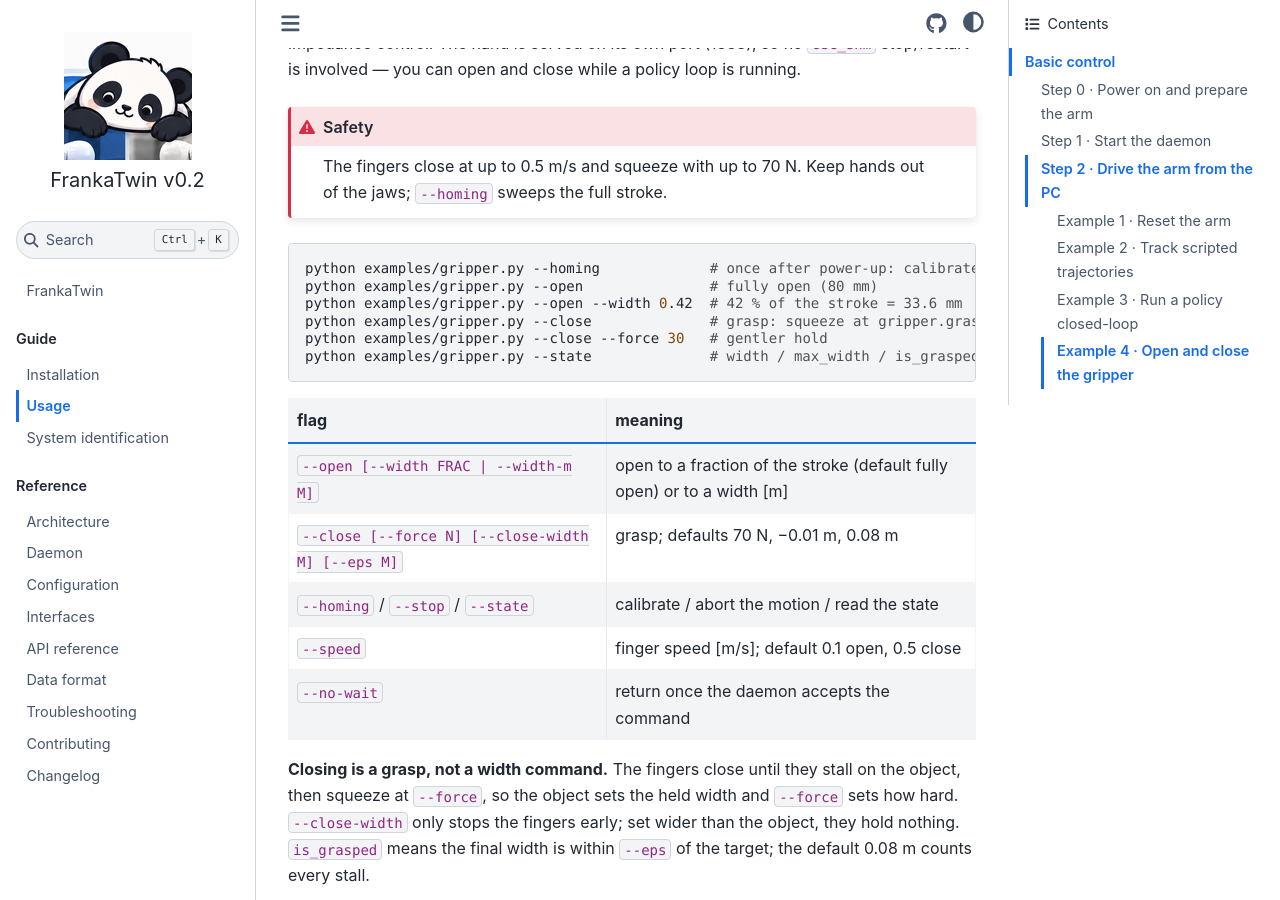
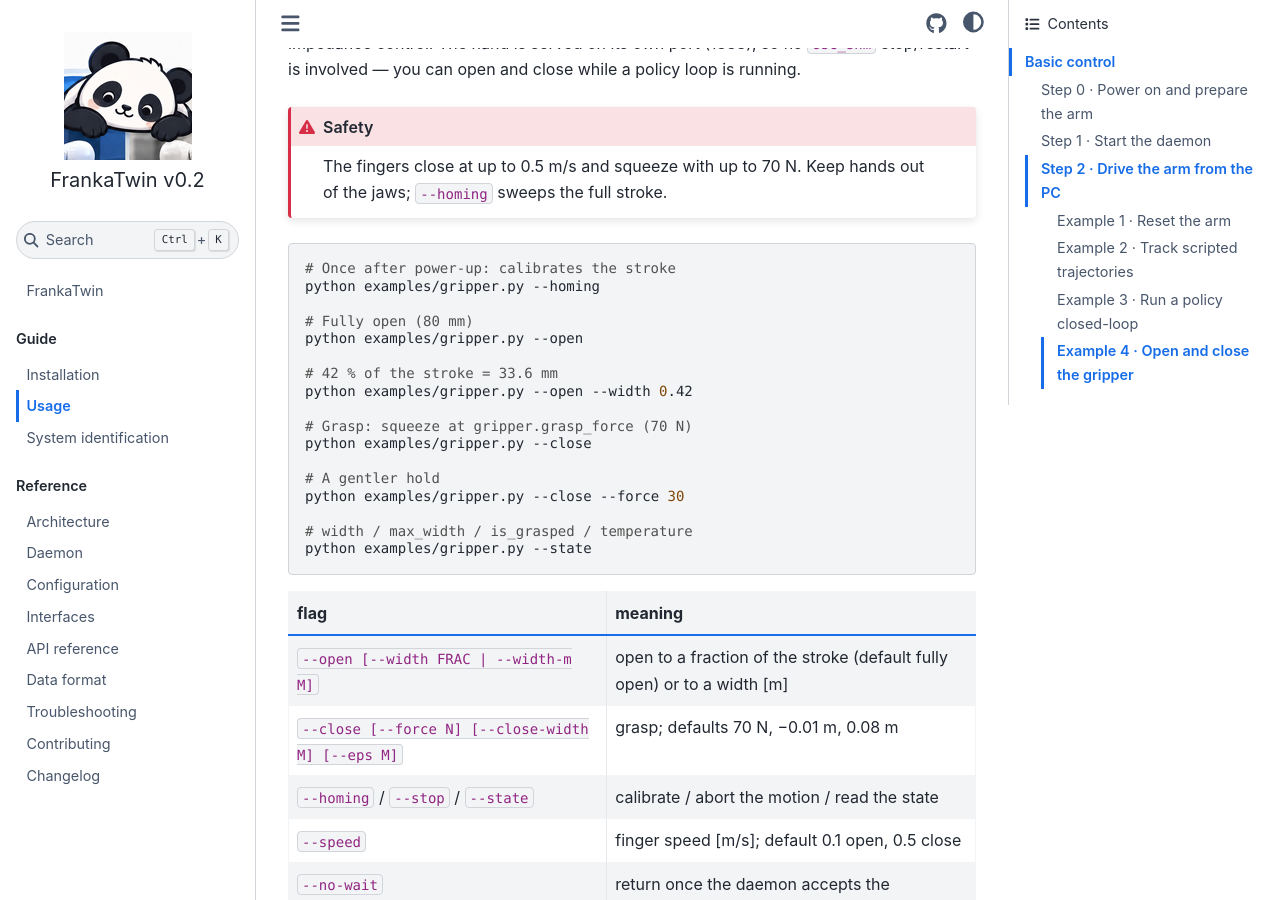
Before and after one commit to tsrobcvai/frankatwin, a Sphinx documentation site: the page built from docs/usage.md, in a window 1280 px wide and 900 px high, scrolled down 4884 px. Built offline with Sphinx 7.4.7 and the Sphinx Book theme 1.1.4, drawn with Linux system fonts in a browser that asks for light colours.

Commit message:
docs(usage): gripper notes sit above their commands
Matches the other example blocks, and the commands no longer have to line up
with a comment column.

Co-Authored-By: Claude Opus 5 <noreply@anthropic.com>

````diff
--- a/docs/usage.md
+++ b/docs/usage.md
@@ -213,12 +213,23 @@ of the jaws; `--homing` sweeps the full stroke.
 :::
 
 ```bash
-python examples/gripper.py --homing             # once after power-up: calibrates the stroke
-python examples/gripper.py --open               # fully open (80 mm)
-python examples/gripper.py --open --width 0.42  # 42 % of the stroke = 33.6 mm
-python examples/gripper.py --close              # grasp: squeeze at gripper.grasp_force (70 N)
-python examples/gripper.py --close --force 30   # gentler hold
-python examples/gripper.py --state              # width / max_width / is_grasped / temperature
+# Once after power-up: calibrates the stroke
+python examples/gripper.py --homing
+
+# Fully open (80 mm)
+python examples/gripper.py --open
+
+# 42 % of the stroke = 33.6 mm
+python examples/gripper.py --open --width 0.42
+
+# Grasp: squeeze at gripper.grasp_force (70 N)
+python examples/gripper.py --close
+
+# A gentler hold
+python examples/gripper.py --close --force 30
+
+# width / max_width / is_grasped / temperature
+python examples/gripper.py --state
 ```
 
 | flag | meaning |
````
